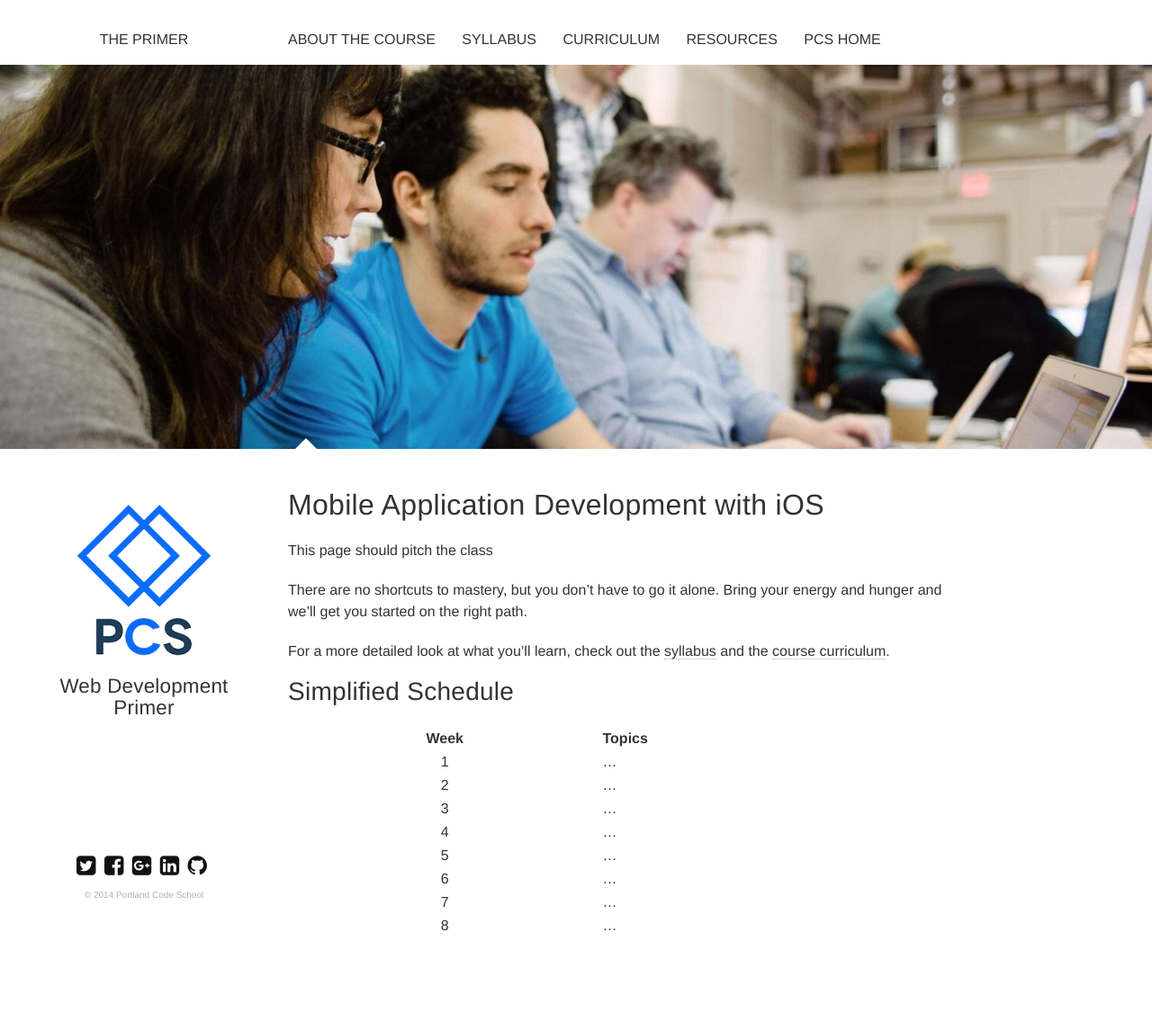
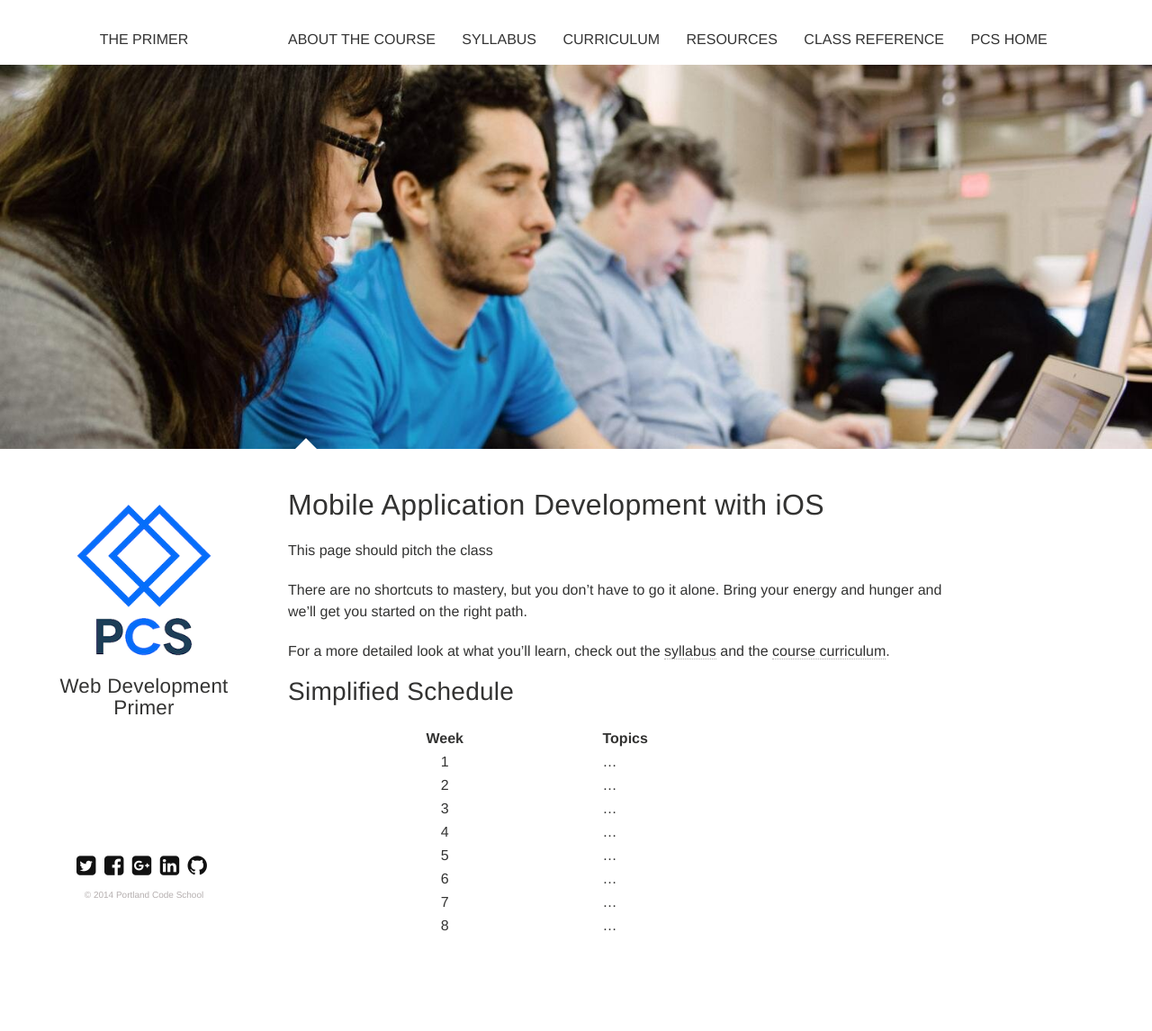
Before and after one commit to portlandcodeschool/ios, a Jekyll site: the page built from index.md, in a window 1280 px wide. Shown: the whole page at 90% size. Built offline with Jekyll 4.4.1, drawn with Linux system fonts in a browser that asks for light colours; nearby versions of some CDN libraries.

Commit message:
Update _config.yml

```diff
--- a/_config.yml
+++ b/_config.yml
@@ -30,6 +30,8 @@ links:
     url: /course/
   - title: Resources
     url: /resources/
+  - title: Class Reference
+    url: /resources/
   - title: PCS Home
     url: http://portlandcodeschool.com
     external: true
```
